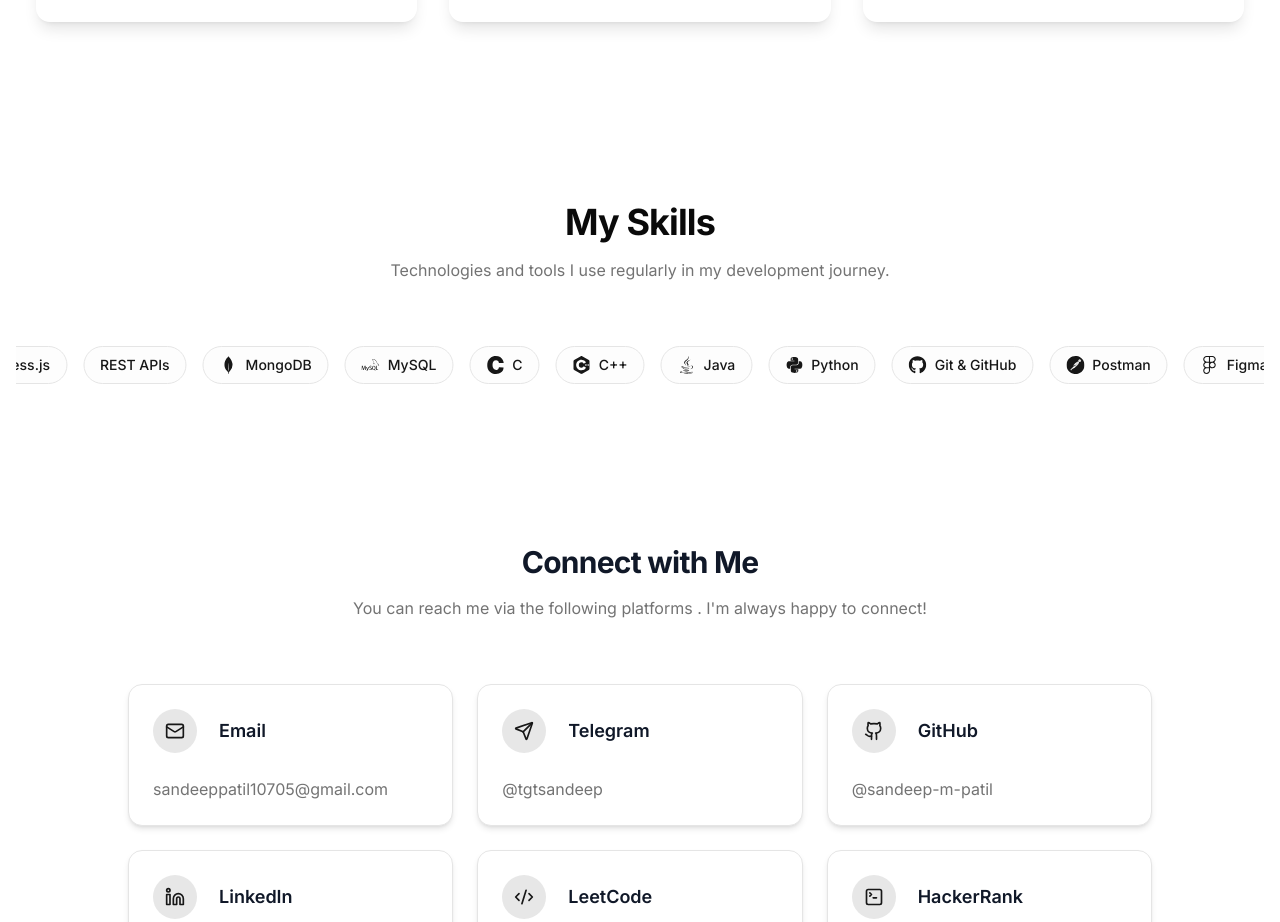
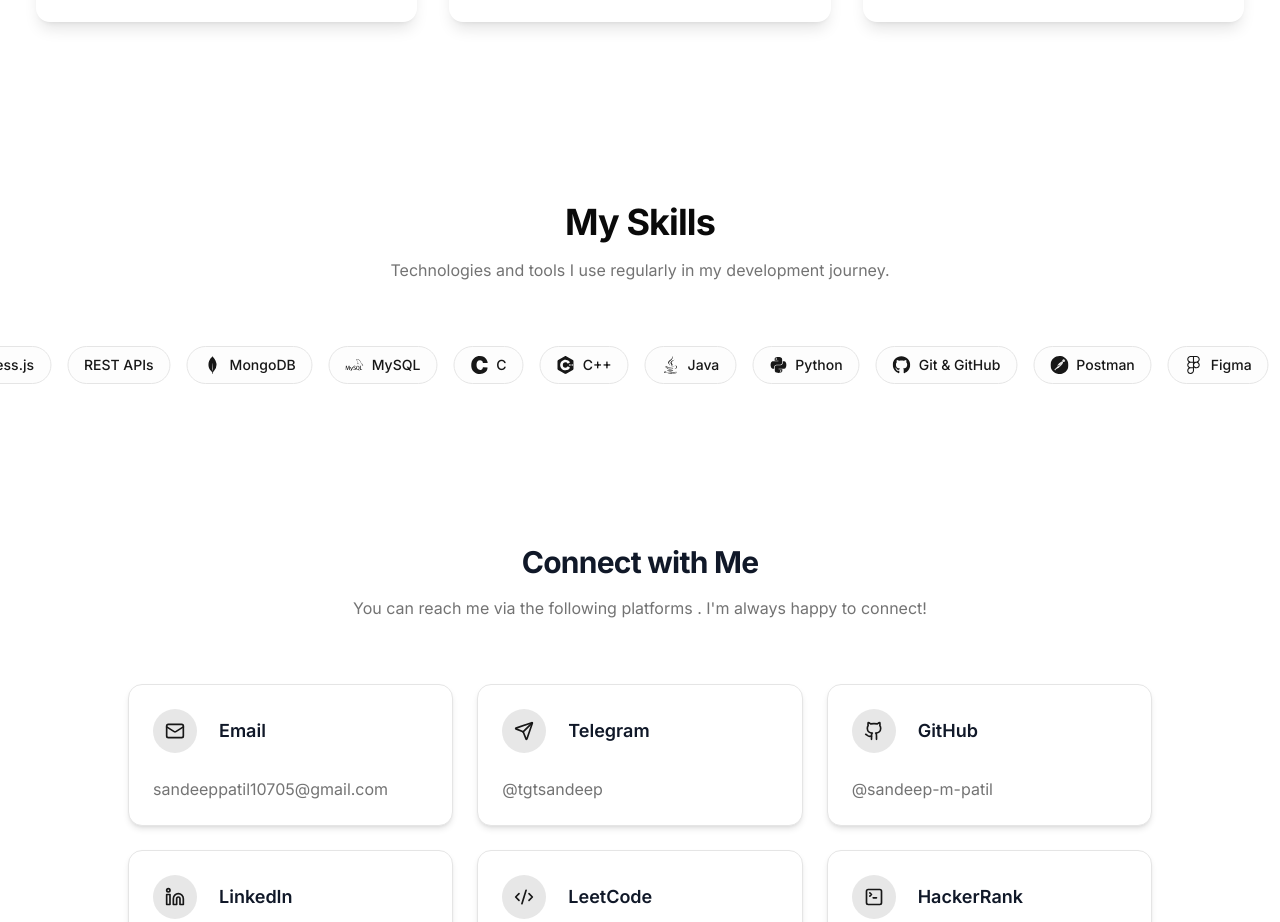
Before and after one commit to sandeep-m-patil/Nexts-ShadcnUI-Portfolio, a Next.js app: page / in a window 1280 px wide. Shown: the part 2222-3144 px from the top of the page. Built offline with nearby package versions, Linux system fonts and the light colour scheme.

Commit message:
remove padding from skills section

```diff
--- a/src/components/Skills.jsx
+++ b/src/components/Skills.jsx
@@ -58,7 +58,7 @@
     <section
       id="skills"
       ref={sectionRef}
-      className="py-20 px-4 dark:bg-black bg-white relative flex justify-center items-center"
+      className="py-20 bg-white dark:bg-black  relative flex justify-center items-center"
     >
       <div className="container relative z-10">
         <div className="text-center max-w-2xl mx-auto mb-16">
```
